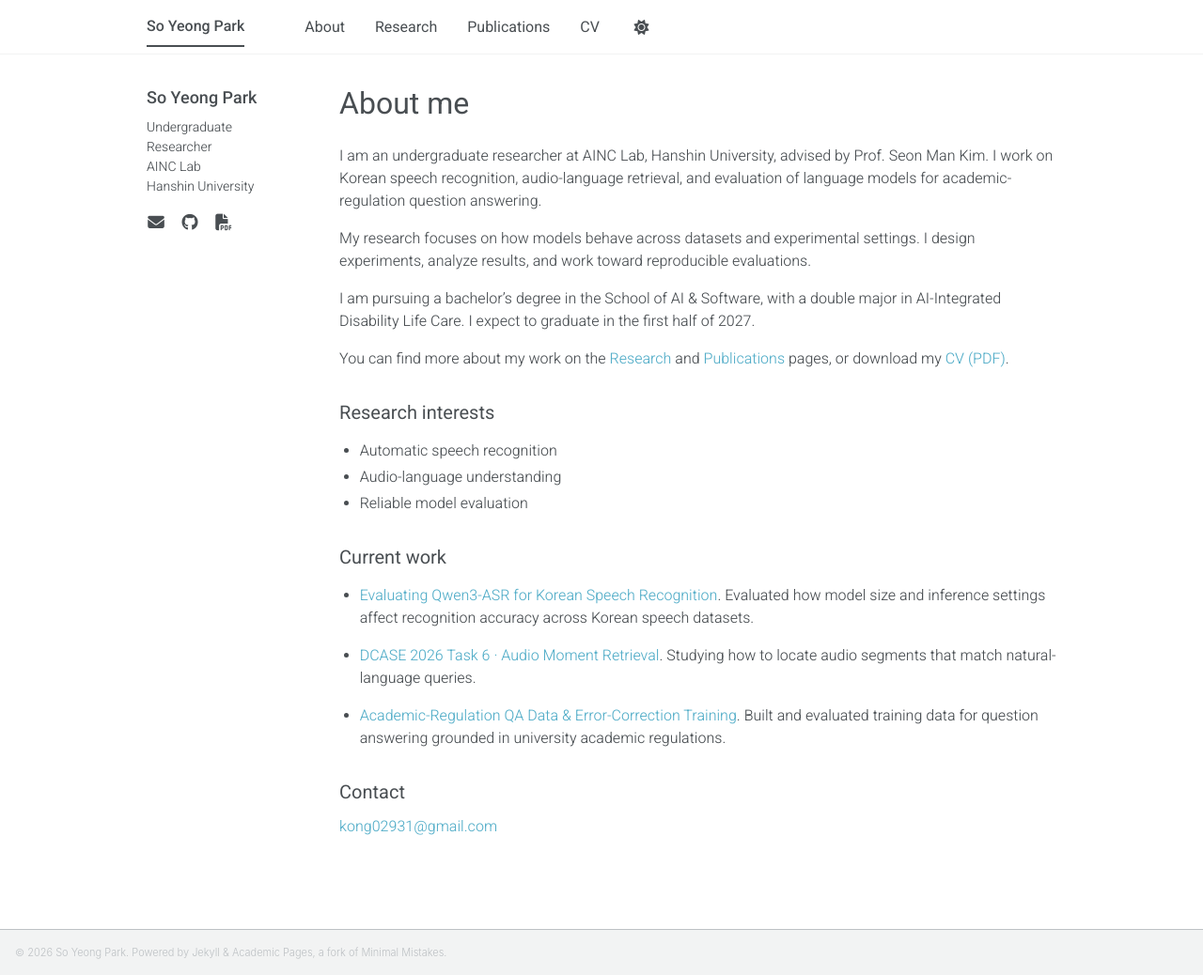
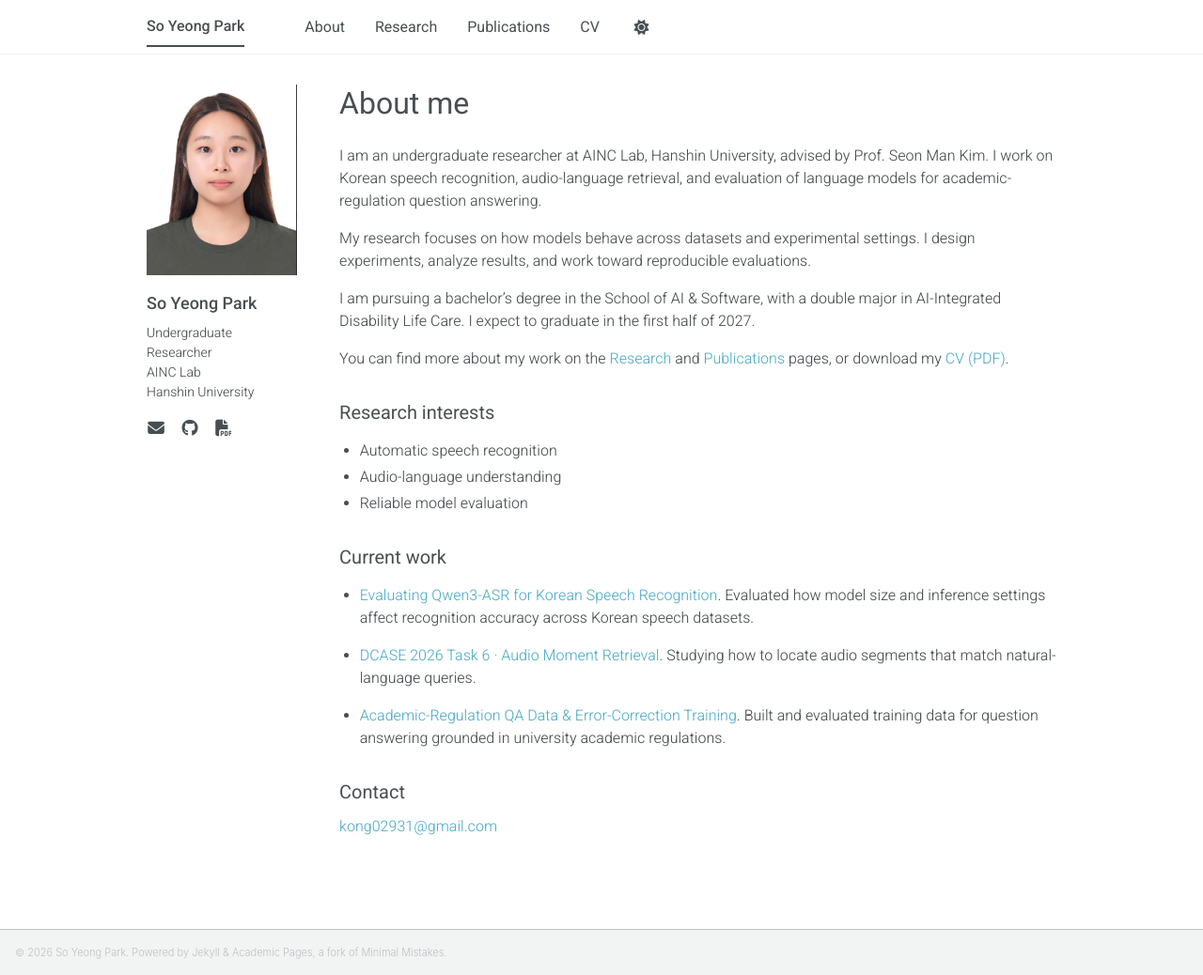
Before and after one commit to green4849/green4849.github.io, a Jekyll site: the page built from _pages/about.md, in a window 1280 px wide and 1038 px high. Shown: the whole window at 94% size. Built offline with Jekyll 4.4.1, drawn with Linux system fonts in a browser that asks for light colours.

Commit message:
Add supplied profile portrait and herb emoji favicon

```diff
--- a/_config.yml
+++ b/_config.yml
@@ -8,7 +8,7 @@
 baseurl: ""
 repository: "green4849/green4849.github.io"
 author:
-  avatar: null
+  avatar: so-yeong-park.jpg
   name: "So Yeong Park"
   bio: "Undergraduate Researcher<br>AINC Lab"
   employer: "Hanshin University"
--- a/_includes/author-profile.html
+++ b/_includes/author-profile.html
@@ -2,7 +2,7 @@
 <div itemscope itemtype="https://schema.org/Person">
   {% if author.avatar %}
   <div class="author__avatar">
-    <img src="{{ author.avatar | prepend: '/images/' | relative_url }}" alt="{{ author.name }}" fetchpriority="high">
+    <img src="{{ author.avatar | prepend: '/images/' | relative_url }}" alt="{{ author.name }}" width="1080" height="1370" fetchpriority="high">
   </div>
   {% endif %}
   <div class="author__content{% unless author.avatar %} author__content--no-avatar{% endunless %}">
--- a/_includes/head/custom.html
+++ b/_includes/head/custom.html
@@ -1,3 +1,3 @@
 <link rel="stylesheet" href="{{ '/assets/css/fontawesome.css' | relative_url }}">
-<link rel="stylesheet" href="{{ '/assets/css/profile.css' | relative_url }}?v=typography-2">
-<link rel="icon" type="image/svg+xml" href="{{ '/images/favicon.svg' | relative_url }}?v=purple-heart">
+<link rel="stylesheet" href="{{ '/assets/css/profile.css' | relative_url }}?v=portrait-1">
+<link rel="icon" type="image/svg+xml" href="{{ '/images/favicon.svg' | relative_url }}?v=herb">
--- a/assets/css/profile.css
+++ b/assets/css/profile.css
@@ -37,6 +37,9 @@
 .sidebar .author__name { margin: 0 0 0.5rem; font-size: 1.125rem; font-weight: 500; line-height: 1.5; }
 .sidebar .author__bio { margin: 0; font-size: 0.875rem; font-weight: 320; line-height: 1.5; }
 .author__content--no-avatar { padding-left: 0; }
+.author__avatar { display: block; width: 160px; max-width: 100%; margin-bottom: 1rem; }
+.author__avatar img { display: block; width: 100%; max-width: 100%; height: auto; padding: 0; border: 0; border-radius: 0; }
+.author__content { display: block; padding: 0; }
 @media screen and (min-width: 1024px) {
   .sidebar { width: 160px; padding-top: 0; }
 }
@@ -79,6 +82,7 @@
 section[id] { scroll-margin-top: 90px; }
 @media screen and (max-width: 924px) {
   .sidebar { margin-top: 0; margin-bottom: 2rem; }
+  .author__avatar { width: 120px; }
 }
 a:focus-visible, button:focus-visible { outline: 2px solid currentColor; outline-offset: 3px; }
 .skip-link { position: absolute; left: 1em; top: -100px; z-index: 100; padding: 0.5em; background: var(--global-bg-color); }
```
Also changed, not shown: MIGRATION.md (+2 -0 lines), README.md (+1 -1 lines), images/favicon.svg, images/so-yeong-park.jpg (added).
